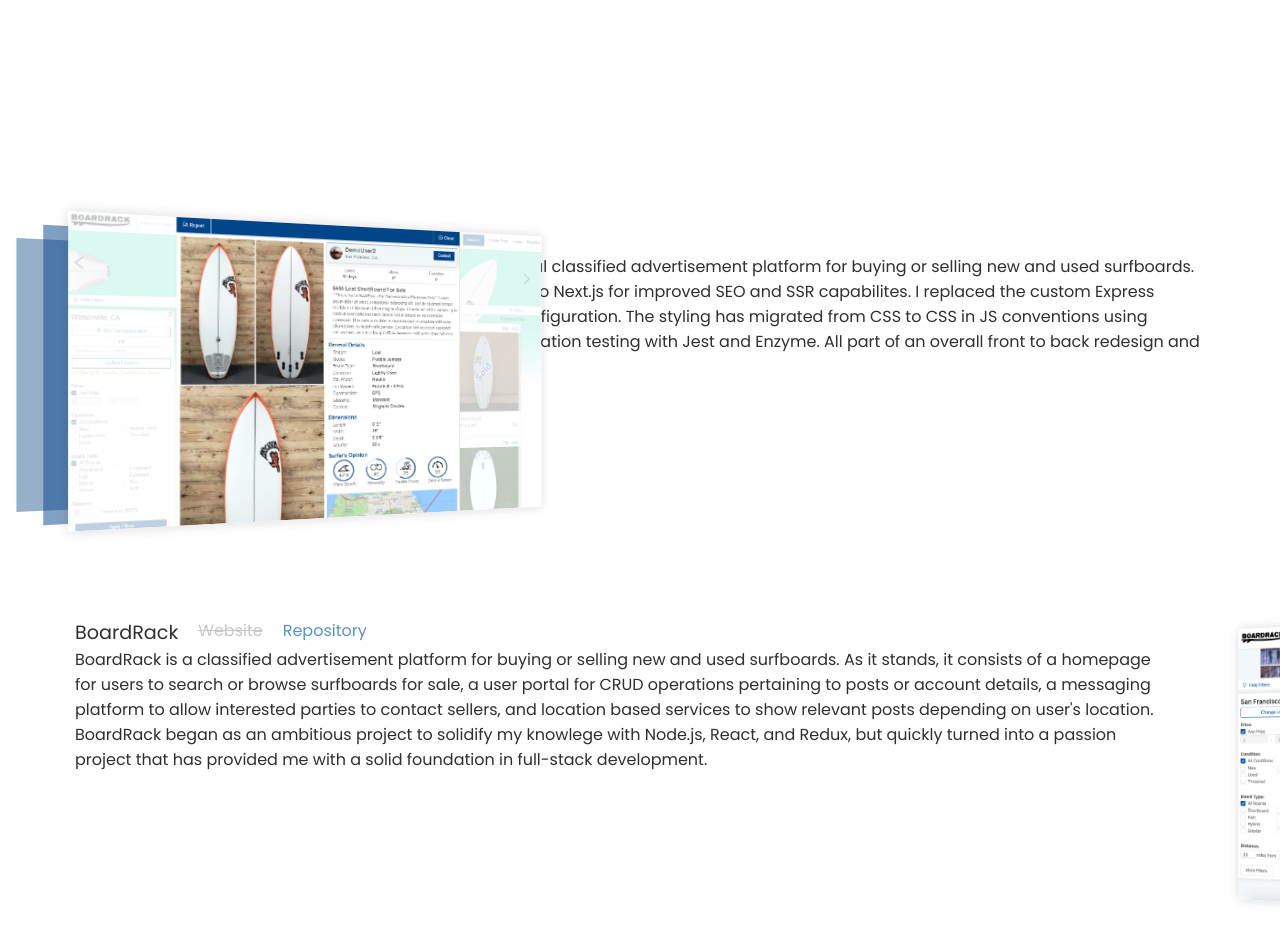
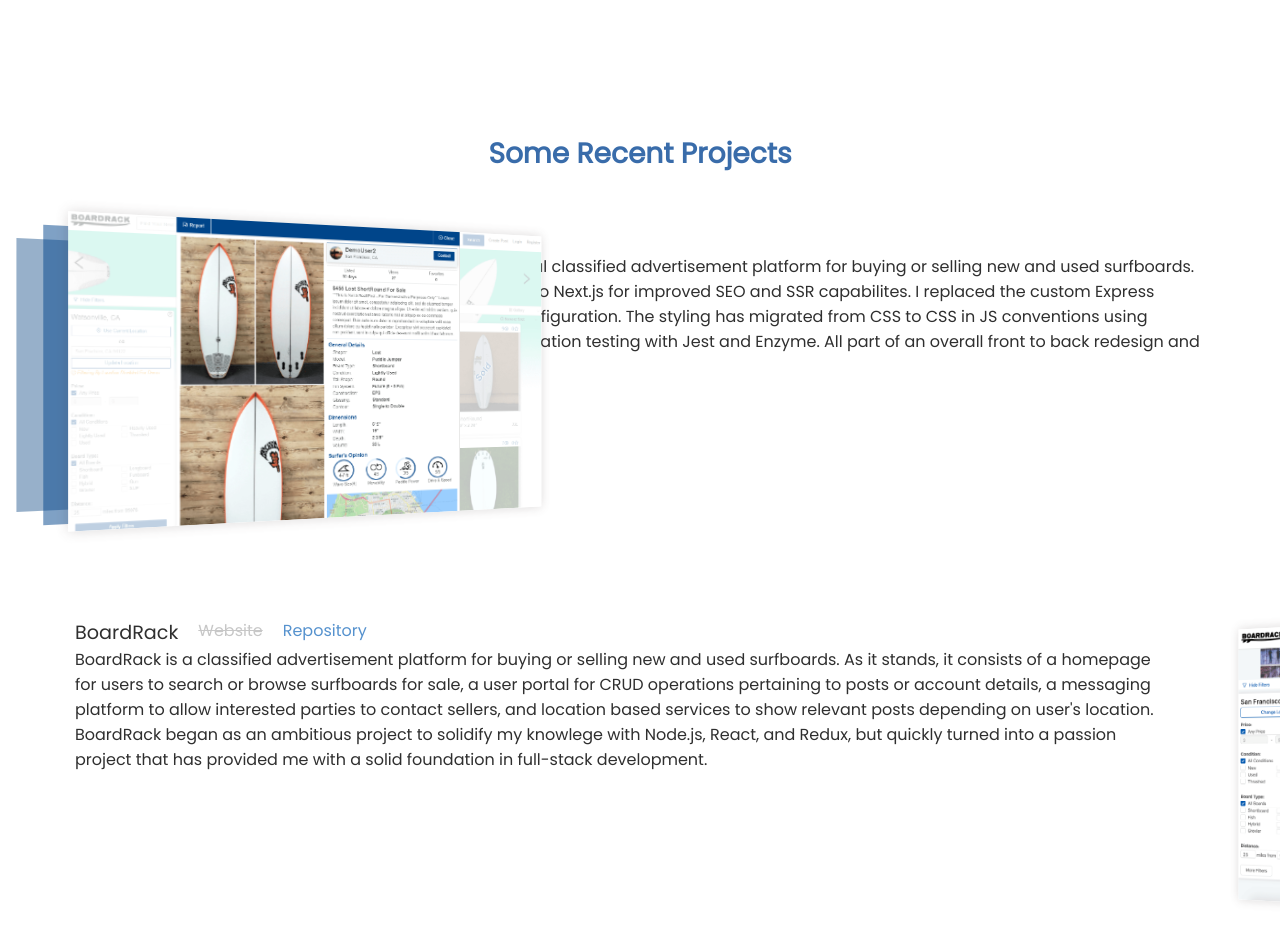
Before and after one commit to DDropping/portfolio-v3, a Next.js app: page / in a window 1280 px wide. Shown: the part 1240-2170 px from the top of the page. Built offline with nearby package versions, Linux system fonts and the light colour scheme.

Commit message:
Update projects header to display when scrolled

```diff
--- a/components/projects/index.js
+++ b/components/projects/index.js
@@ -1,9 +1,11 @@
 import React from "react";
 import { motion } from "framer-motion";
+import { useInView } from "react-intersection-observer";
+import styled from "styled-components";
+
 import ProjectLeaningRight from "./projectLeaningRight";
 import ProjectLeaningLeft from "./projectLeaningLeft";
 import projects from "../../constants/projects";
-import styled from "styled-components";
 
 const Container = styled.section`
   margin-top: 100px;
@@ -17,12 +19,18 @@
 `;
 
 const index = () => {
+  const [ref, inView] = useInView({
+    triggerOnce: true,
+    rootMargin: "-100px 0px",
+  });
+
   return (
     <Container id="projects_section">
       <motion.div
+        ref={ref}
         initial={{ opacity: 0 }}
-        animate={{ opacity: 1 }}
-        transition={{ duration: 0.5, delay: 7 }}
+        animate={inView ? { opacity: 1 } : { opacity: 0 }}
+        transition={{ duration: 0.5 }}
       >
         <SectionHeader>Some Recent Projects</SectionHeader>
       </motion.div>
```
